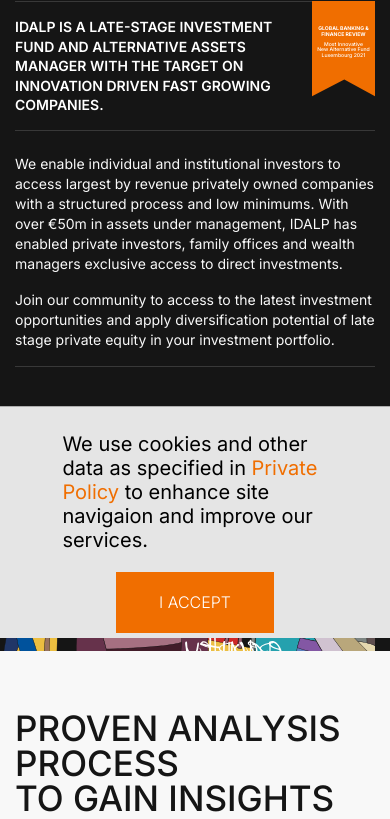
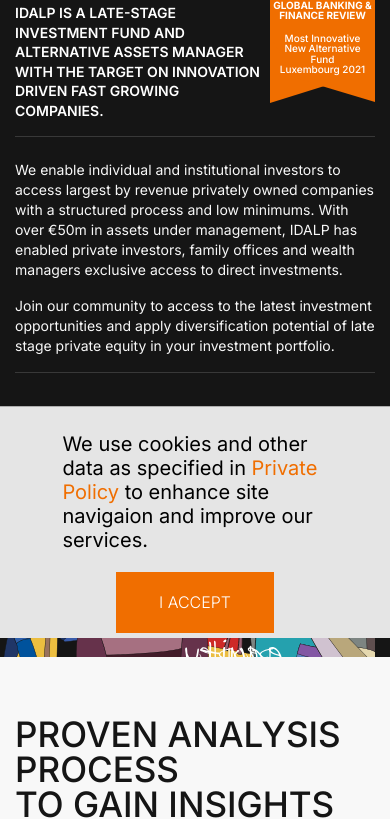
Before and after one commit to zaslavskayasya/idl, a plain HTML site: page index.html in a window 390 px wide. Shown: the part 206-1025 px from the top of the page. Drawn offline with nearby package versions, Linux system fonts and the light colour scheme.

Commit message:
flag fix

```diff
--- a/index.html
+++ b/index.html
@@ -69,8 +69,8 @@
             </span>
           </p>
           <div class="flag">
-            <svg width="63" height="96" viewBox="0 0 63 96" fill="none" xmlns="http://www.w3.org/2000/svg">
-              <path d="M63 0H0V95.2L32.2986 78.5891L63 95.2V0Z" fill="#F06E00"/>
+            <svg width="100%"  viewBox="0 0 63 96" fill="none" xmlns="http://www.w3.org/2000/svg">
+              <path  d="M63 0H0V95.2L32.2986 78.5891L63 95.2V0Z" fill="#F06E00"/>
             </svg>
             <p class="flag_text">
               Global Banking & Finance Review
--- a/scss/includes/mainPage.scss
+++ b/scss/includes/mainPage.scss
@@ -17,15 +17,17 @@
 }
 .flag {
     // background-color: red;
-    width: 63px;
+    width: 120px;
     height: 200px;
     position: absolute;
     top:0px;
     right: 0px;
-    transition: all ease-in-out 0.3s;
+    // transition: all ease-in-out 0.3s;
     svg{
         position: absolute;
-        z-index: 0
+        z-index: 0;
+        width: 100%;
+        transform: translateX(0px) translateY(-44px) scale(1);
     }
     .flag_text, .flag_text_2{
         position: relative;
@@ -33,7 +35,7 @@
         font-family: inherit;
         font-style: normal;
         font-weight: 700;
-        font-size: 5.14595px;
+        font-size: 10px;
         line-height: 104.02%;
         padding-top:20px;
         /* or 5px */
@@ -49,8 +51,8 @@
   }
   .flag:hover{
     //   top: 0px;
-      transform: scale(1.7);
-      z-index: 99999
+    //   transform: scale(1.7);
+    //   z-index: 99999
   }
 
 .main-banner-text {
@@ -362,7 +364,7 @@
     }
     .main-section {
         .heading_3 span{
-            max-width: 80%;
+            max-width: 71%;
             display: inline-block;
         }
     }
@@ -469,7 +471,11 @@
 
 }
 
-
+@media (max-width: 950px){
+    .flag{
+        top: -44px;
+    }
+}
 
 
 @media (max-width: 760px) {
@@ -547,14 +553,64 @@
         height: 50px;;
     }
     .flag {
-        top: 86px;
+        top: -20px;
+    }
+    .wrap-main_text .h1 {
+        font-size: 38px;
     }
 
 }
 
-@media (max-width: 550px){
+@media (max-width: 600px){
+    .flag svg{
+        transform: translateX(0px) translateY(0px) scale(0.95);
+    }
+    .flag{
+        top:80px;
+    }
+}
+
+
+
+@media (max-width: 570px){
     .flag {
-        top: 132px;
+        width: 120px;
+        height: 95px;
+        top: 76px;
+        // overflow: hidden;
+        right: 0px;
+        background: #F06E00;
+        svg{
+            display: none;
+        }
+
+        &:after{
+            content: "";
+            position: absolute;
+            top:50px;
+            right:0px;
+            border: 40px solid transparent;
+            border-top: 40px solid #F06E00;
+            border-right: 80px solid #F06E00;
+
+        }
+        &:before{
+            content: "";
+            position: absolute;
+            top:50px;
+            left:0px;
+            border: 40px solid transparent;
+            border-left: 80px solid #F06E00;
+            border-top: 40px solid #F06E00;
+
+        }
+    }
+    .main-section .heading_3 span {
+        max-width: 70%;
+        display: inline-block;
+    }
+    .flag .flag_text, .flag .flag_text_2{
+        padding-top: 8px;
     }
 }
 
@@ -564,9 +620,33 @@
         -webkit-transform: scale(0.7) translateX(-20%);
         transform: scale(0.5) translateX(-50%) translateY(-43%);
     }
-    // .illustration {
-    //     left: -90%;
-    // }
+    .flag {
+        top: 119px;
+        width: 105px;
+        height: 95px;
+    }
+    .flag:after {
+        content: "";
+        position: absolute;
+        top: 50px;
+        right: 0px;
+        border: 24px solid transparent;
+        border-top: 40px solid #F06E00;
+        border-right: 80px solid #F06E00;
+    }
+    .flag:before {
+        content: "";
+        position: absolute;
+        top: 50px;
+        left: 0px;
+        border: 25px solid transparent;
+        border-left: 80px solid #F06E00;
+        border-top: 40px solid #F06E00;
+    }
+    .flag .flag_text, .flag .flag_text_2 {
+        padding-top: 2px;
+    }
+
 
 }
 
@@ -580,6 +660,13 @@
     // }
 }
 
+@media (max-width: 360px){
+    .main-section .heading_3 span {
+        max-width: 65%;
+        display: inline-block;
+    }
+}
+
 @media (max-width: 355px){
     .h1 {
         font-size: 36px;
```
Also changed, not shown: css/styles.css, 1 other file.
